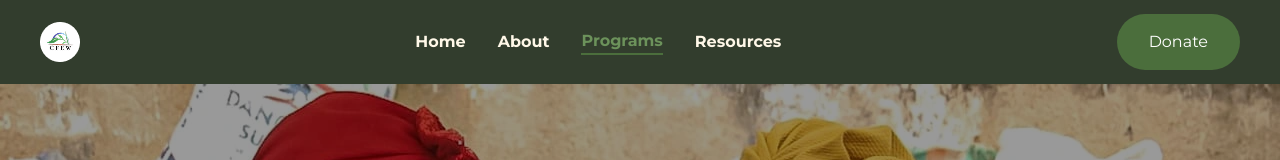
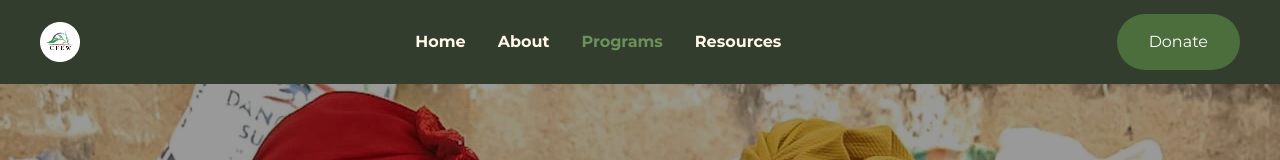
Before and after one commit to Akintayo74/CFEW-website-dian, a React (Vite) app: page /programs in a window 1280 px wide. Shown: the top 160 px of the page. Built offline with nearby package versions, Linux system fonts and the light colour scheme.

Commit message:
Style footer 'Quick Links' to change text-color based on route

```diff
--- a/src/components/Footer/Footer.jsx
+++ b/src/components/Footer/Footer.jsx
@@ -4,9 +4,20 @@ import { NAV_LINKS } from "../../constants";
 import { Phone, Mail, MapPin } from "lucide-react";
 import {SOCIAL_LINKS} from '../../constants';
 import {GET_INVOLVED_LINKS} from '../../constants';
+import { useLocation } from "react-router-dom";
 
 
 function Footer() {
+  const location = useLocation();
+
+  const getLinkClassName = (href) => {
+    const isActive = location.pathname === href;
+
+    return isActive
+    ? "text-cfew-primary-400 font-bold text-sm md:text-lg hover:text-cfew-primary-400 hover:no-underline"
+    : "text-cfew-interface font-bold text-sm md:text-lg hover:text-gray-300 hover:underline";
+  };
+
   const handleNewsletterSubmit = (e) => {
     e.preventDefault();
     const formData = new FormData(e.target);
@@ -23,10 +34,10 @@ function Footer() {
             {/* Left Column: Newsletter and Social */}
             <div className="flex flex-col">
               <div>
-                <h2 className="mb-4 text-3xl font-bold lg:text-4xl">
+                <h2 className="mb-4 text-3xl font-bold lg:text-4xl lg:mb-6">
                   Stay updated with the Latest News
                 </h2>
-                <p className="mb-6 text-lg">
+                <p className="mb-6 lg:mb-8 text-lg">
                   Get instant news by subscribing to our news letter
                 </p>
 
@@ -83,7 +94,7 @@ function Footer() {
                       <li key={link.href}>
                         <a
                           href={link.href}
-                          className="text-sm transition-colors hover:text-gray-300 hover:underline md:text-lg"
+                          className={getLinkClassName(link.href)}
                         >
                           {link.label}
                         </a>
--- a/src/components/Header/Header.jsx
+++ b/src/components/Header/Header.jsx
@@ -14,12 +14,11 @@ function Header() {
   }
 
   const getLinkClassName = (href) => {
-    const baseClasses = "text-cfew-interface font-bold text-base hover:underline";
-    const activeClasses = "text-cfew-primary-400 border-b-2 border-cfew-primary-500";
+    const isActive = location.pathname === href;
 
-    return location.pathname === href
-      ? `${baseClasses} ${activeClasses}`
-      : baseClasses;
+    return isActive
+      ? "text-cfew-primary-400 font-bold text-base"
+      : "text-cfew-interface font-bold text-base hover:underline";
   };
 
   return (
```
